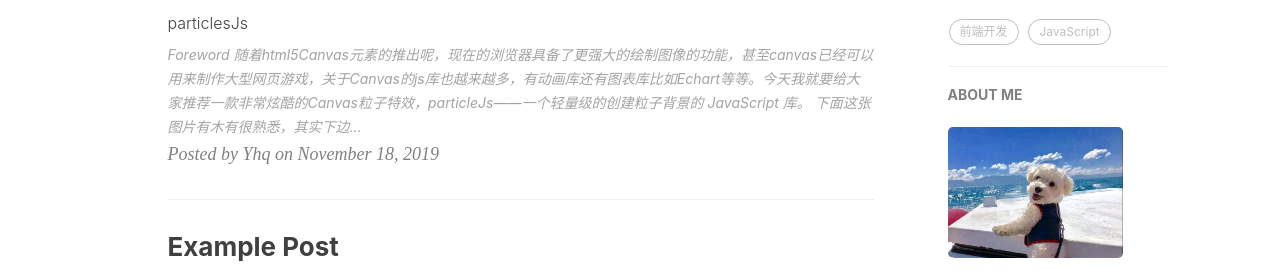
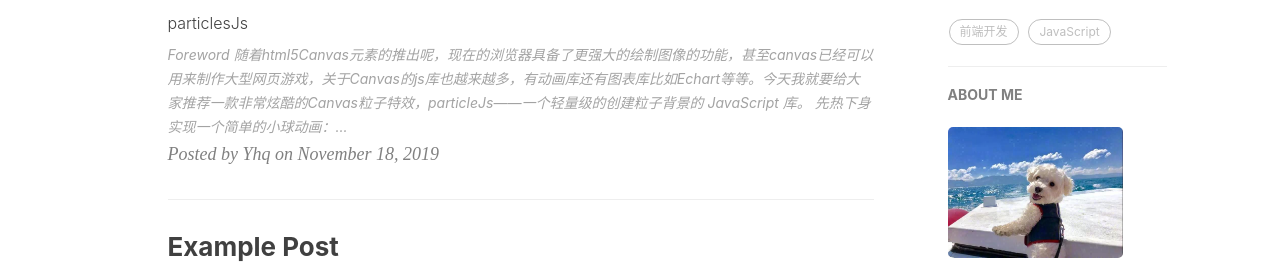
Before and after one commit to yunhaiquan/yunhaiquan.github.io, a Jekyll site: the page built from index.html, in a window 1280 px wide. Shown: the part 499-775 px from the top of the page. Built offline with Jekyll 4.4.1, drawn with Linux system fonts in a browser that asks for light colours; nearby versions of some CDN libraries; the list of posts is cut into pages by our own code; comment, search, counter and statistics services are not loaded; part of the change alters nothing that is shown.

Commit message:
change: 文案新增

````diff
--- a/_posts/2019-11-18-particleJs.markdown
+++ b/_posts/2019-11-18-particleJs.markdown
@@ -13,6 +13,99 @@ tags:
 ## Foreword
 
 随着html5```Canvas```元素的推出呢，现在的浏览器具备了更强大的绘制图像的功能，甚至```canvas```已经可以用来制作大型网页游戏，关于Canvas的js库也越来越多，有动画库还有图表库比如Echart等等。今天我就要给大家推荐一款非常炫酷的Canvas粒子特效，particleJs——一个轻量级的创建粒子背景的 JavaScript 库。
+
+#### 先热下身实现一个简单的小球动画：
+```js
+<canvas id="myCanvas" width="600" height="400" style="background:#f1f1f1;"></canvas>
+```
+```js
+let myCanvas = document.getElementById('myCanvas');
+myCanvas.width = 600;
+myCanvas.height = 400;
+let ctx = myCanvas.getContext('2d');
+  // 把圆心坐标抽成变量
+let _x = 30;
+let _y = 30;
+// 为画布创建定时器, 一秒50帧
+setInterval(function() {
+  // 清屏
+  ctx.clearRect(0, 0, 600, 400);
+  ctx.beginPath();
+  // 画圆
+  ctx.arc(_x, _y, 15, 0, 2 * Math.PI);
+  ctx.fillStyle = '#f60';
+  ctx.fill();
+  // 画完后改变圆心坐标变量
+  _x += 6;
+  _y += 4;
+  if (_y > 400) {
+    _x = 30;
+    _y = 30;
+  }
+}, 20)
+```
+效果如下
+![avatar](https://img1.dxycdn.com/2019/1120/844/3380695209008156952-2.gif)
+### 多个球的运动
+```js
+<body>
+  <canvas id="myCanvas" width="600" height="400" style="background: #f1f1f1;"></canvas>
+  <script type="text/javascript">
+    // 获取画布节点
+    let myCanvas = document.getElementById('myCanvas');
+    // 设置画布的宽高
+    myCanvas.width = 600;
+    myCanvas.height = 400;
+    // 获取画布的上下文对象
+    let ctx = myCanvas.getContext('2d');
+    // 小球的构造函数, 传坐标, 半径和速度形参
+    function Ball(x, y, r, speed) {
+      this.x = x;
+      this.y = y;
+      this.r = r;
+      this.speed = speed;
+      // new出来的时候直接调用下面写的渲染方法把小球放到画布上
+      this.render();
+    }
+    // 渲染小球的方法
+    Ball.prototype.render = function() {
+      ctx.beginPath();
+      ctx.arc(this.x, this.y, this.r, 0, 2 * Math.PI);
+      ctx.fillStyle = 'skyblue';
+      ctx.fill();
+    }
+    // 更新小球实例的字段的方法
+    Ball.prototype.update = function() {
+      this.x += this.speed * 3;
+      this.y += this.speed * 2;
+      if (this.y > 400) {
+        this.x = 30;
+        this.y = 30;
+      }
+    }
+
+    // 创建出来的小球实例放在这个数组里
+    let ballArr = [];
+    // 每个小球实例的实参都可以不同
+    ballArr[0] = new Ball(30, 30, 10, 2);
+    ballArr[1] = new Ball(30, 70, 15, 1.5);
+    ballArr[2] = new Ball(30, 110, 20, 1);
+
+    // 画布唯一定时器, 每秒50帧, 每一帧都先清屏
+    setInterval(function() {
+      ctx.clearRect(0, 0, myCanvas.width, myCanvas.height);
+      for (var i = 0; i < ballArr.length; i++) {
+        // 每个小球的实例调用自己的update方法来改变自己的坐标字段
+        ballArr[i].update();
+        // 每个小球的实例调用自己的render方法来绘制改变坐标后的小球
+        ballArr[i].render();
+      }
+    }, 20);
+  </script>
+</body>
+```
+效果
+![avatar](https://img1.dxycdn.com/2019/1120/900/3380699274194521961-2.gif)
 ##### 下面这张图片有木有很熟悉，其实下边这个背景粒子效果就可以通过particle.js实现的。
 ![avatar](https://img1.dxycdn.com/2019/1120/285/3380684252546350091-2.png)
 
````
